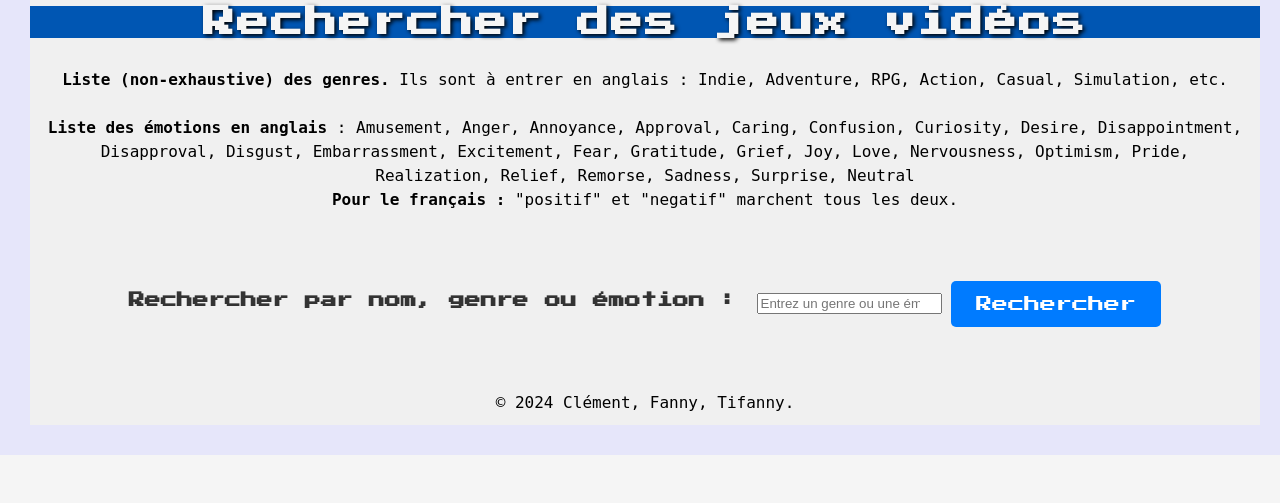
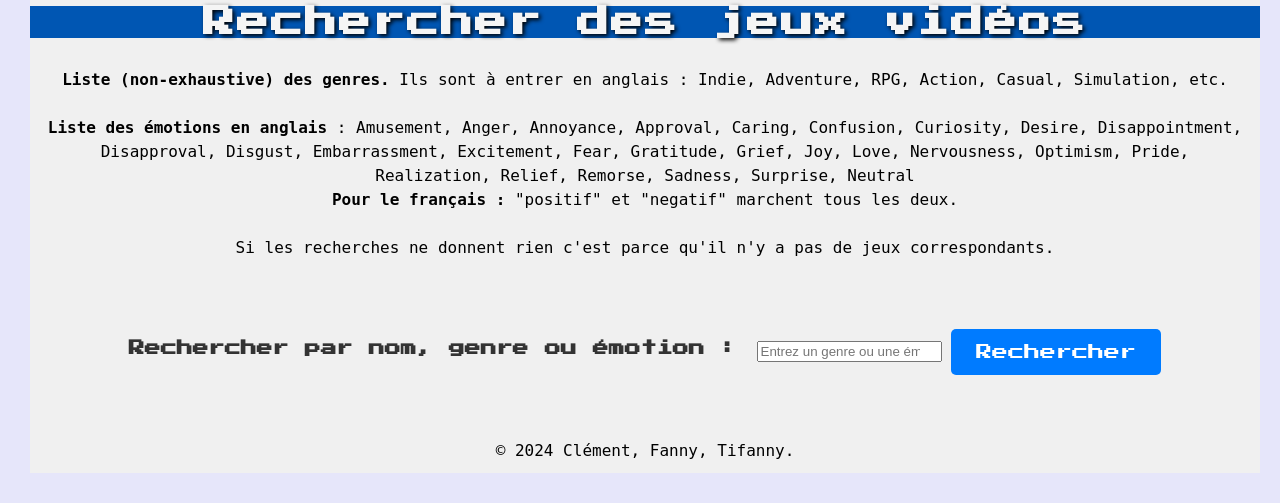
Before and after one commit to tsngu/tw_feelingsjv, a FastAPI app: page / in a window 1280 px wide. Shown: the part 610-1113 px from the top of the page. Before the commit the page ends 1065 px from the top, so only its background shows below. Run offline with FastAPI, Linux system fonts and the light colour scheme; some web fonts are replaced.

Commit message:
maj index

```diff
--- a/rendu_final/templates/index.html
+++ b/rendu_final/templates/index.html
@@ -50,6 +50,8 @@
                 <strong>Liste des émotions en anglais</strong> : Amusement, Anger, Annoyance, Approval, Caring, Confusion, Curiosity, Desire, Disappointment, Disapproval, Disgust, Embarrassment, Excitement, Fear, Gratitude, Grief, Joy, Love, Nervousness, Optimism, Pride, Realization, Relief, Remorse, Sadness, Surprise, Neutral
                 <br>
                 <strong>Pour le français : </strong>"positif" et "negatif" marchent tous les deux.
+                <br><br>
+                Si les recherches ne donnent rien c'est parce qu'il n'y a pas de jeux correspondants.
             </p>
 
             <br>
@@ -104,8 +106,8 @@
                         <option value="Sadness">Sadness (Tristesse)</option>
                         <option value="Surprise">Surprise (Surprise)</option>
                         <option value="Neutral">Neutral (Neutre)</option>
-                        <option value="positif">positif FR </option>
-                        <option value="negatif">negatif FR</option>
+                        <option value="positif">positif</option>
+                        <option value="négatif">negatif</option>
                     </datalist>
                     <button type="submit">Rechercher</button>
                 </div>
```
